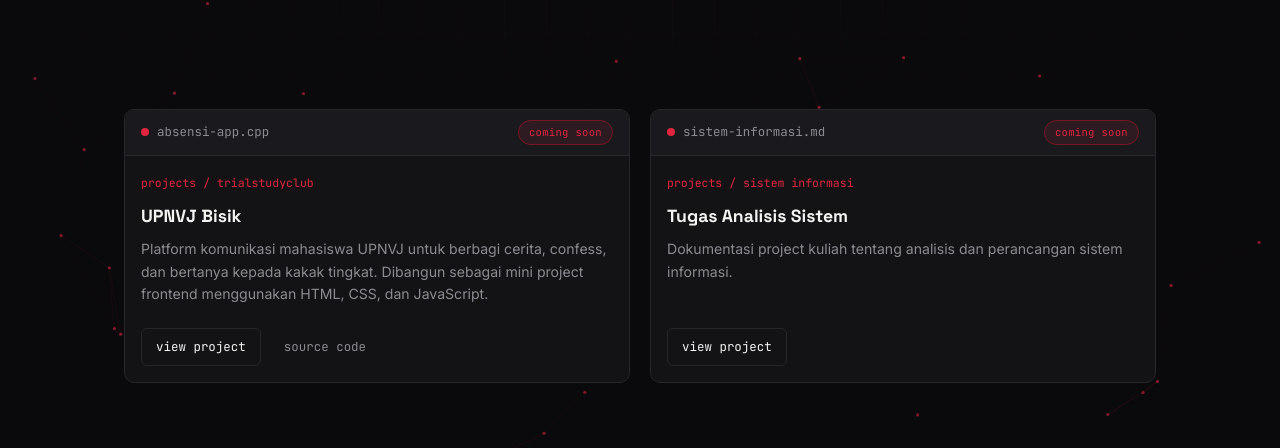
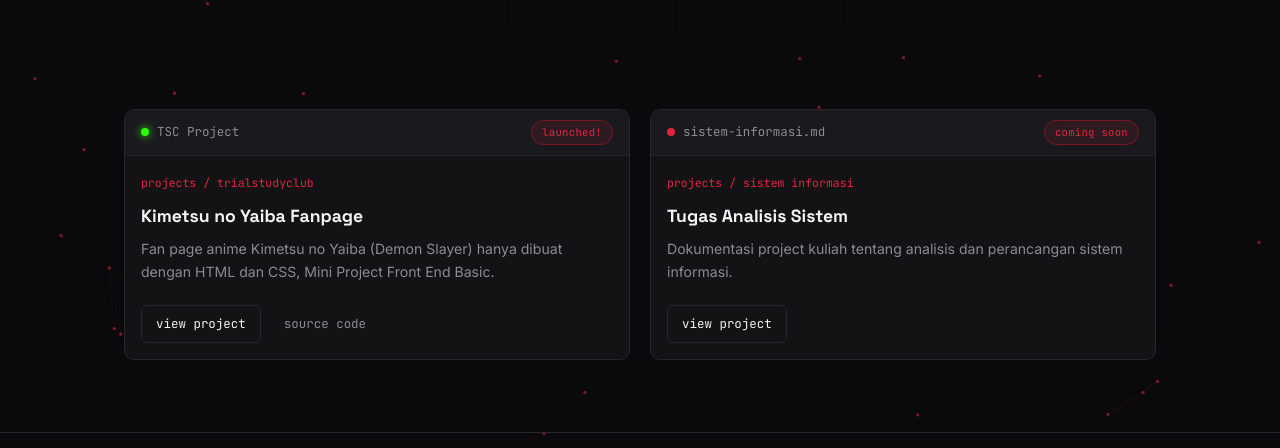
Before and after one commit to mohamadzulfikri200626/zulzul-world, a plain HTML site: page projects.html in a window 1280 px wide. Shown: the part 303-751 px from the top of the page. Drawn offline with Linux system fonts and the light colour scheme.

Commit message:
Add files via upload

```diff
--- a/projects.html
+++ b/projects.html
@@ -64,16 +64,16 @@
 <section id="project-section">
   <div id="project-grid">
 
-    <article class="project-card" id="proj-absensi" data-category="project">
-      <div class="card-topbar"><span class="dot"></span><span class="card-filename">absensi-app.cpp</span><span class="status-badge">coming soon</span></div>
+    <article class="project-card" id="proj-kimetsu-fanpage" data-category="project">
+      <div class="card-topbar"><span class="dot"></span><span class="card-filename">TSC Project</span><span class="status-badge">Launched!</span></div>
       <div class="card-body">
         <p class="card-meta">projects / trialstudyclub</p>
-        <h3 class="card-title">UPNVJ Bisik</h3>
-        <p class="card-desc">Platform komunikasi mahasiswa UPNVJ untuk berbagi cerita, confess, dan bertanya kepada kakak tingkat. Dibangun sebagai mini project frontend menggunakan HTML, CSS, dan JavaScript.</p>
+        <h3 class="card-title">Kimetsu no Yaiba Fanpage</h3>
+        <p class="card-desc">Fan page anime Kimetsu no Yaiba (Demon Slayer) hanya dibuat dengan HTML dan CSS, Mini Project Front End Basic.</p>
       </div>
       <div class="card-actions">
-        <a href="#" class="btn btn-small btn-outline">view project</a>
-        <a href="#" class="btn btn-small btn-ghost">source code</a>
+        <a href="https://mohamadzulfikri200626.github.io/Kimetsu-no-Yaiba-Fanpage/" class="btn btn-small btn-outline">view project</a>
+        <a href="https://github.com/mohamadzulfikri200626/Kimetsu-no-Yaiba-Fanpage" class="btn btn-small btn-ghost">source code</a>
       </div>
     </article>
 
--- a/style.css
+++ b/style.css
@@ -7,6 +7,8 @@
   --red: #e0263f;
   --red-dim: #7a1524;
   --red-glow: rgba(224, 38, 63, 0.35);
+
+  --green: #2bff00;
 
   --white: #f4f4f2;
   --muted: #8b8b92;
@@ -364,6 +366,12 @@
   background: var(--red);
   flex-shrink: 0;
 }
+
+#proj-kimetsu-fanpage .dot {
+  background-color: var(--green);
+  box-shadow: 0 0 8px var(--green);
+}
+
 
 .card-filename {
   font-family: var(--font-mono);
```
